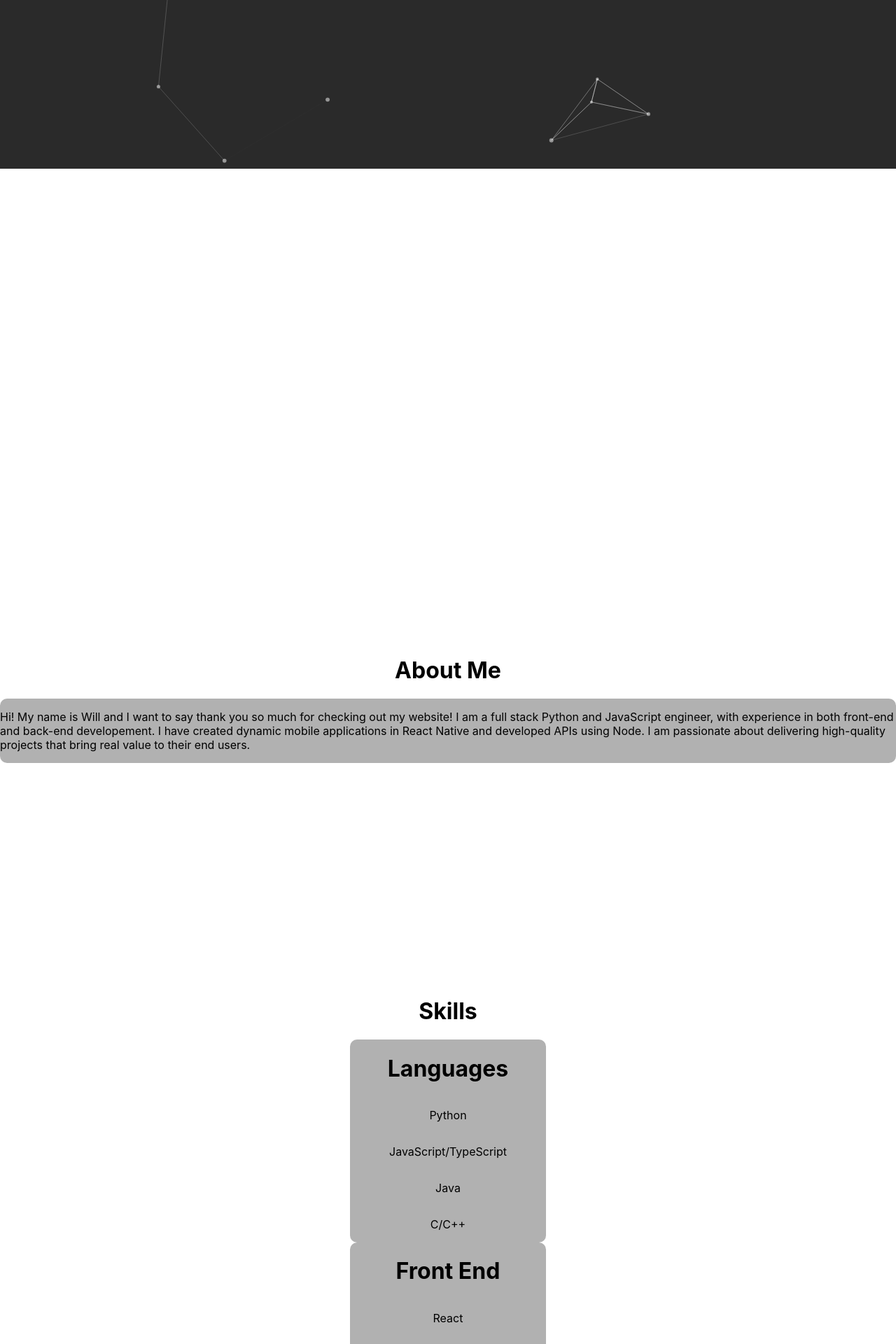
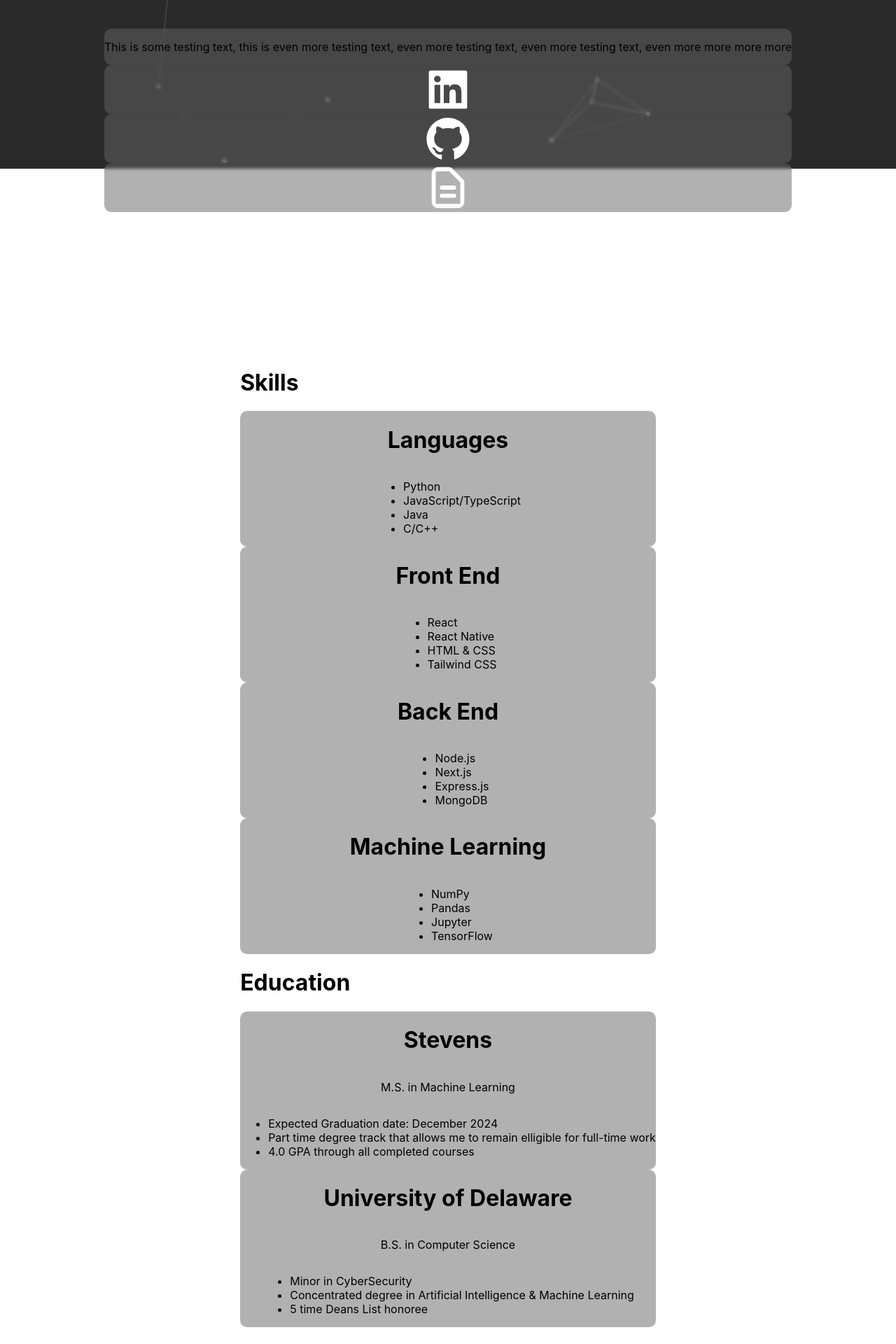
Before and after one commit to willk0814/portfolio, a React (Create React App) app: page / in a window 1280 px wide. Shown: the part 559-2479 px from the top of the page at 70% size. Built offline with nearby package versions, Linux system fonts and the light colour scheme.

Commit message:
beginning of redesign

```diff
--- a/src/App.js
+++ b/src/App.js
@@ -4,9 +4,10 @@ import ParticleComponent from "./ParticleBg/ParticleComponent";
 // Import Created Components
 import NavBar from "./ContentPages/NavBar";
 import TitlePage from "./ContentPages/TitlePage";
-import IntroductionPage from "./ContentPages/IntroductionPage";
-import SkillsPage from "./ContentPages/SkillsPage";
-import EducationPage from "./ContentPages/EducationPage"
+// import IntroductionPage from "./ContentPages/IntroductionPage";
+// import SkillsPage from "./ContentPages/SkillsPage";
+// import EducationPage from "./ContentPages/EducationPage"
+import SkillsAndEducation from "./ContentPages/SkillsAndEducation";
 import ExperiencePage from "./ContentPages/ExperiencePage";
 import ProjectsPage from "./ContentPages/ProjectPage_v2/ProjectsPage";
 // import ProjectList from "./ContentPages/ProjectPage/ProjectList"
@@ -21,9 +22,12 @@ function App() {
 
         <NavBar />
         <TitlePage />
-        <IntroductionPage />
-        <SkillsPage />
-        <EducationPage />
+
+        {/* <IntroductionPage /> */}
+        {/* <SkillsPage />
+        <EducationPage /> */}
+
+        <SkillsAndEducation />
         <ExperiencePage />
         <ProjectsPage />
         {/* <ProjectList /> */}
--- a/src/ContentPages/NavBar.js
+++ b/src/ContentPages/NavBar.js
@@ -72,7 +72,7 @@ export default function NavBar() {
                     className='flex items-center bg-[#2A2A2A]'
                     style={{display: !showMobileNavBar? '' : 'none'}}>
                     <ul className='flex flex-row list-none'>
-                        <li
+                        {/* <li
                             className='px-2'
                             onMouseEnter={() => toggleUnderline('about')}
                             onMouseLeave={() => toggleUnderline('about')}>
@@ -83,14 +83,14 @@ export default function NavBar() {
                                 className='w-[0%] relative bg-white h-[2px] duration-300 left-0'
                                 style={{ width: underlineState.about ? '100%' : '0%'}}>
                             </div>
-                        </li>
+                        </li> */}
 
                         <li
                             className='px-2'
                             onMouseEnter={() => toggleUnderline('skills')}
                             onMouseLeave={() => toggleUnderline('skills')}>
-                            <Link to='skills' smooth={true} duration={500}>
-                                <h2 className='text-white cursor-pointer font-semibold text-2xl'>Skills</h2>
+                            <Link to='skillsAndEducation' smooth={true} duration={500}>
+                                <h2 className='text-white cursor-pointer font-semibold text-2xl'>Skills & Education</h2>
                             </Link>
                             <div
                                 className='w-[0%] relative bg-white h-[2px] duration-300'
@@ -98,7 +98,7 @@ export default function NavBar() {
                             </div>
                         </li>
 
-                        <li
+                        {/* <li
                             className='px-2'
                             onMouseEnter={() => toggleUnderline('education')}
                             onMouseLeave={() => toggleUnderline('education')}>
@@ -109,7 +109,7 @@ export default function NavBar() {
                                 className='w-[0%] relative bg-white h-[2px] duration-300'
                                 style={{ width: underlineState.education ? '100%' : '0%'}}>
                             </div>
-                        </li>
+                        </li> */}
 
                         <li
                             className='px-2'
--- a/src/ContentPages/ProjectPage_v2/ProjectsPage.js
+++ b/src/ContentPages/ProjectPage_v2/ProjectsPage.js
@@ -14,6 +14,7 @@ export default function ProjectsPage() {
             let card = data[card_id]
             return (
               < ProjectTile2
+                key = {i}
                 card = {card} />
             )
           })}
--- /dev/null
+++ b/src/ContentPages/SkillsAndEducation.js
@@ -0,0 +1,69 @@
+import React from 'react'
+
+import { skillsData } from '../assets/skillsData'
+
+function SkillCard({title, content_arr}) {
+
+    return (
+        <div
+        className='blurredContentContainer items-start m-1 p-2 w-[300px]'>
+            <h1 className='text-white text-4xl'>{title}</h1>
+
+            <ul className='list-disc'>
+                {content_arr.map((content, ind) => (
+                    <li key={ind} className='text-white ml-4'>{content}</li>
+                ))}
+            </ul>
+        </div>
+    )}
+
+export default function SkillsAndEducation() {
+  return (
+    <div className='pageContainer' name='skillsAndEducation'>
+        <div className='w-[80vw] flex flex-row'>
+            <div className='flex flex-col w-[50%] mr-2'>
+                <h1 className='text-white text-8xl'>Skills</h1>
+                <div className='flex flex-wrap'>
+                    {Object.keys(skillsData).map((title, ind) => {
+                        let content = skillsData[title]
+                        return (
+                        <SkillCard
+                            key={ind}
+                            title={title}
+                            content_arr={content}/>
+                    )})}
+                </div>
+
+            </div>
+
+            <div className='flex flex-col w-[50%]'>
+                <h1 className='text-white text-8xl'>Education</h1>
+
+                <div className='blurredContentContainer m-1 p-4 items-start'>
+                    <h1 className='text-white text-4xl'>Stevens</h1>
+                    <p className='text-white italic text-bold text-xl'>M.S. in Machine Learning</p>
+                    <ul className='pl-4 list-disc text-white'>
+                        <li>Expected Graduation date: December 2024</li>
+                        <li>Part time degree track that allows me to remain elligible for full-time work</li>
+                        <li>4.0 GPA through all completed courses</li>
+                    </ul>
+                </div>
+
+                <div className='blurredContentContainer m-1 p-4 items-start'>
+                    <h1 className='text-white text-4xl'>University of Delaware</h1>
+                    <p className='text-white italic text-bold text-xl'>B.S. in Computer Science</p>
+                    <ul className='pl-4 list-disc text-white'>
+                    <li>Minor in CyberSecurity</li>
+                    <li>Concentrated degree in Artificial Intelligence & Machine Learning</li>
+                    <li>5 time Deans List honoree</li>
+                    </ul>
+                </div>
+
+
+            </div>
+
+        </div>
+
+    </div>
+  )
+}
--- a/src/ContentPages/TitlePage.js
+++ b/src/ContentPages/TitlePage.js
@@ -10,30 +10,39 @@ import { HiOutlineDocumentText } from 'react-icons/hi'
 export default function TitlePage() {
   return (
     <div className='pageContainer' name='home'>
-        {/* Name Title */}
-        <div className='flex-col rounded-md'>
-            <h1 className='text-white text-8xl text-center'>Will Koenig</h1>
-        </div>
 
-        {/* Social Links */}
-        <div className='mt-6'>
-          <div className='flex flex-row space-x-4'>
+        {/* About Me */}
+        <div className='flex flex-col w-[50vw] items-start justify-center'>
+
+          <div className='blurredContentContainer'>
+            <p className='text-white text-2xl p-2'>Hello! My name is, </p>
+          </div>
+
+          {/* Name Title */}
+          <h1 className='text-white text-8xl mb-3'>Will Koenig</h1>
+
+          <div className='blurredContentContainer'>
+            <p className='text-white text-2xl p-2'>This is some testing text, this is even more testing text, even more testing text, even more testing text, even more more more more</p>
+          </div>
+
+          {/* Social Links */}
+          <div className='flex flex-row space-x-2 my-2 w-[100%]'>
             <a
-              className='rounded-lg border-2 border-[#2A2A2A]'
+              className='blurredContentContainer w-1/3 py-2'
               href='https://linkedin.com/in/will-koenig'
               target='_blank'
               rel='noreferrer'>
               <AiFillLinkedin className='cursor-pointer' size={70} color='white'/>
             </a>
             <a
-              className='rounded-lg border-2 border-[#2A2A2A]'
+              className='blurredContentContainer w-1/3'
               href='https://github.com/willk0814'
               target='_blank'
               rel='noreferrer'>
               <AiFillGithub className='cursor-pointer' size={70} color='white'/>
             </a>
             <a
-              className='rounded-lg border-2 border-[#2A2A2A]'
+              className='blurredContentContainer w-1/3'
               href={Koenig_Resume}
               target='_blank'
               rel='noopener noreferrer'>
--- /dev/null
+++ b/src/assets/skillsData.js
@@ -0,0 +1,6 @@
+export const skillsData = {
+    'Languages': ['Python', 'JavaScript/TypeScript', 'Java', 'C/C++'],
+    'Front End': ['React', 'React Native', 'HTML & CSS', 'Tailwind CSS'],
+    'Back End': ['Node.js', 'Next.js', 'Express.js', 'MongoDB'],
+    'Machine Learning': ['NumPy', 'Pandas', 'Jupyter', 'TensorFlow']
+}
```
